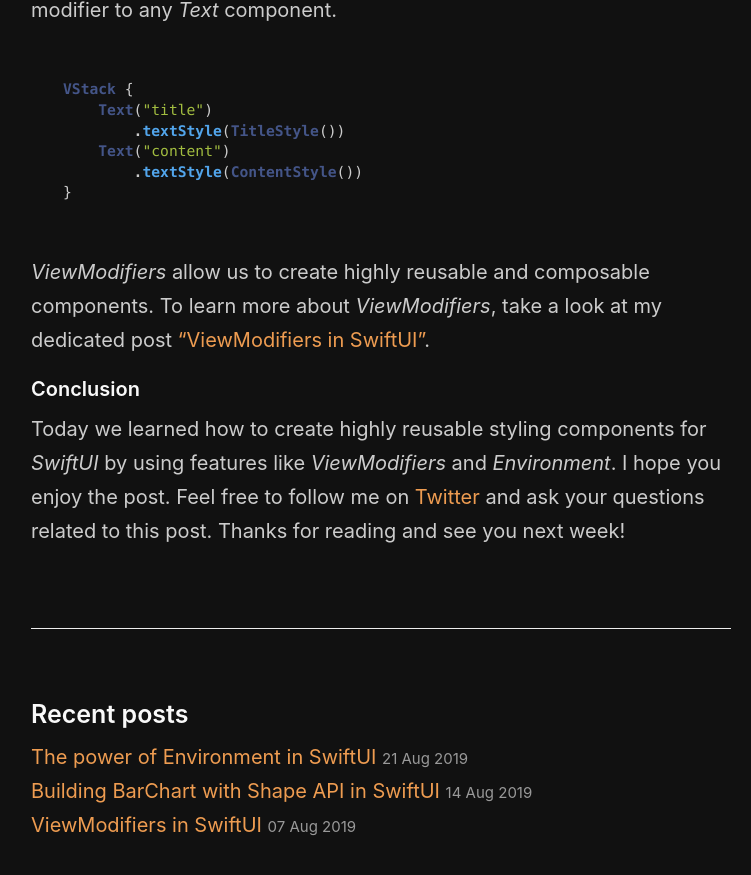
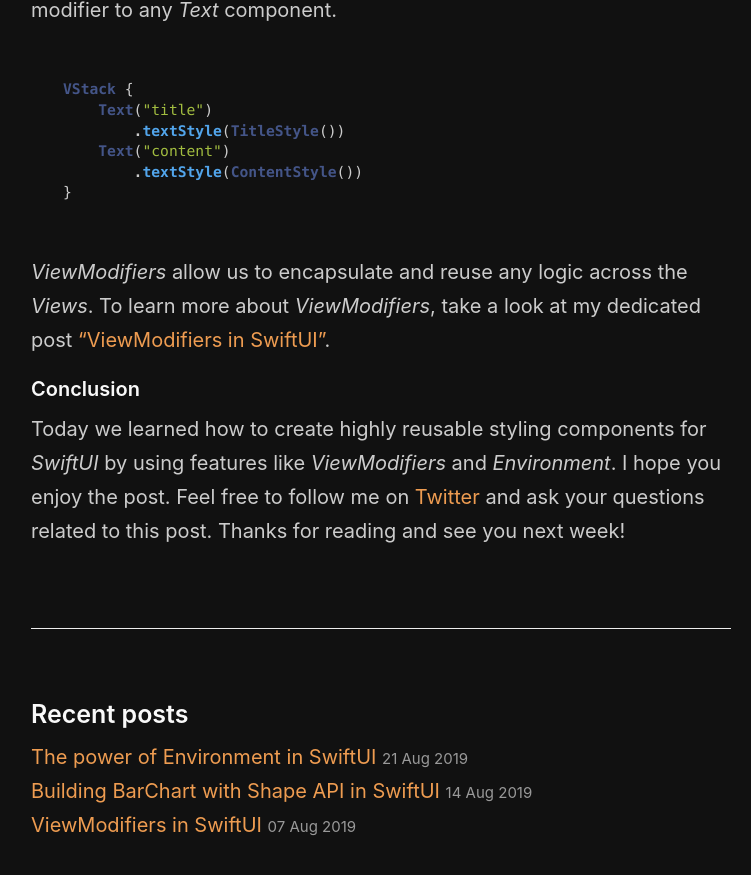
Before and after one commit to mecid/mecid.github.io, a Jekyll site: the page built from _posts/2019-08-28-composable-styling-in-swiftui.md, in a window 1280 px wide and 900 px high, scrolled down 3813 px. Shown: the top 875 px of the window, without its empty margins (259-1010 px from the left). Built offline with Jekyll 4.4.1, drawn with Linux system fonts in a browser that asks for light colours.

Commit message:
Update 2019-08-28-composable-styling-in-swiftui.md

````diff
--- a/_posts/2019-08-28-composable-styling-in-swiftui.md
+++ b/_posts/2019-08-28-composable-styling-in-swiftui.md
@@ -85,7 +85,7 @@
 }.padding()
 ```
 
-I want to note that you can use *buttonStyle* modifier on any view in *SwiftUI* and it utilizes *Environment* feature to share the style with any button inside it.
+**I want to note that you can use *buttonStyle* modifier on any view in *SwiftUI* and it utilizes *Environment* feature to share the style with any button inside it.**
 
 #### Text styles
 Similar to buttons, I have a few different styling options for my text representation. Unfortunately, *SwiftUI* doesn't provide something like *TextStyle* protocol. But instead, it gives us a much more powerful composition concept, and it is *ViewModifier*. Let's take a look at how we can use *ViewModifiers* to style our Text views.
@@ -127,7 +127,7 @@
 }
 ```
 
-*ViewModifiers* allow us to create highly reusable and composable components. To learn more about *ViewModifiers*, take a look at my dedicated post ["ViewModifiers in SwiftUI"](/2019/08/07/viewmodifiers-in-swiftui/).
+*ViewModifiers* allow us to encapsulate and reuse any logic across the *Views*. To learn more about *ViewModifiers*, take a look at my dedicated post ["ViewModifiers in SwiftUI"](/2019/08/07/viewmodifiers-in-swiftui/).
 
 #### Conclusion
 Today we learned how to create highly reusable styling components for *SwiftUI* by using features like *ViewModifiers* and *Environment*. I hope you enjoy the post. Feel free to follow me on [Twitter](https://twitter.com/mecid) and ask your questions related to this post. Thanks for reading and see you next week!
````
